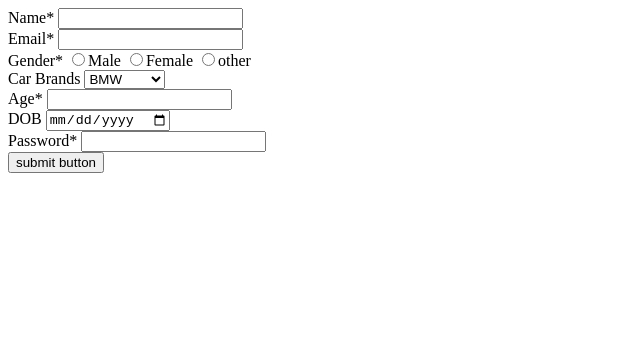
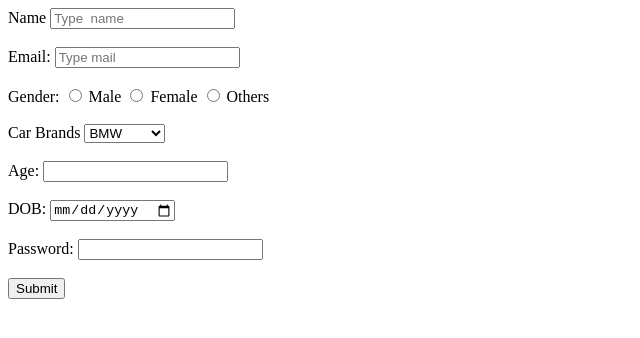
Before and after one commit to acciojob/signup-form-car-anilnadipannagari, a website: page main.html in a window 1280 px wide. Shown: the whole page, without its empty margins (0-640 px from the left). Drawn offline with Linux system fonts and the light colour scheme.

Commit message:
Update main.html

```diff
--- a/main.html
+++ b/main.html
@@ -7,7 +7,7 @@
 </head>
 
 <body>
-	<form>
+<!-- 	<form>
        <div>
 		     <label for="name" id="name">Name*</label>
 	         <input type="text"  id="name" required>
@@ -44,7 +44,43 @@
 		<div>
 			<button type="submit">submit button</button>
 		</div>
-	</form>
+	</form> -->
+	<form action="mail to:saduvinuthna24@gmail.com" method="post">
+		<label for="name">Name</label>
+		<input type="text" required id="name" placeholder="Type  name" name="name">
+		<br><br>
+
+		<label for="email">Email:</label>
+		<input type="text" required id="email" placeholder="Type mail" name="email">
+		<br><br>
+
+		<label for="gender">Gender:</label>
+		<input type="radio" name="gender" id="gender" value="M" re > Male
+		<input type="radio" name="gender" id="gender" value="F" > Female
+		<input type="radio" name="gender" id="gender" value="O" > Others
+		<br><br>
+
+		<label for="cars">Car Brands </label>
+		<select  name="carbrand" id="cars">
+			<option value="BMW">BMW</option>
+            <option value="Audi">Audi</option>
+			<option value="Mercedez">Mercedez</option>
+		</select>
+		<br><br>
+		<label for="age">Age:</label>
+		<input type="number" name="age" id="age" required>
+		<br><br>
+
+		<label for="dob">DOB:</label>
+		<input type="date" name="dob" id="dob" required>
+		<br><br>
+
+		<label for="password">Password:</label>
+		<input type="password" name="pwd" id="password" required>
+		<br><br>
+
+		<button type="submit">Submit</button>
+
 
 
 
```
